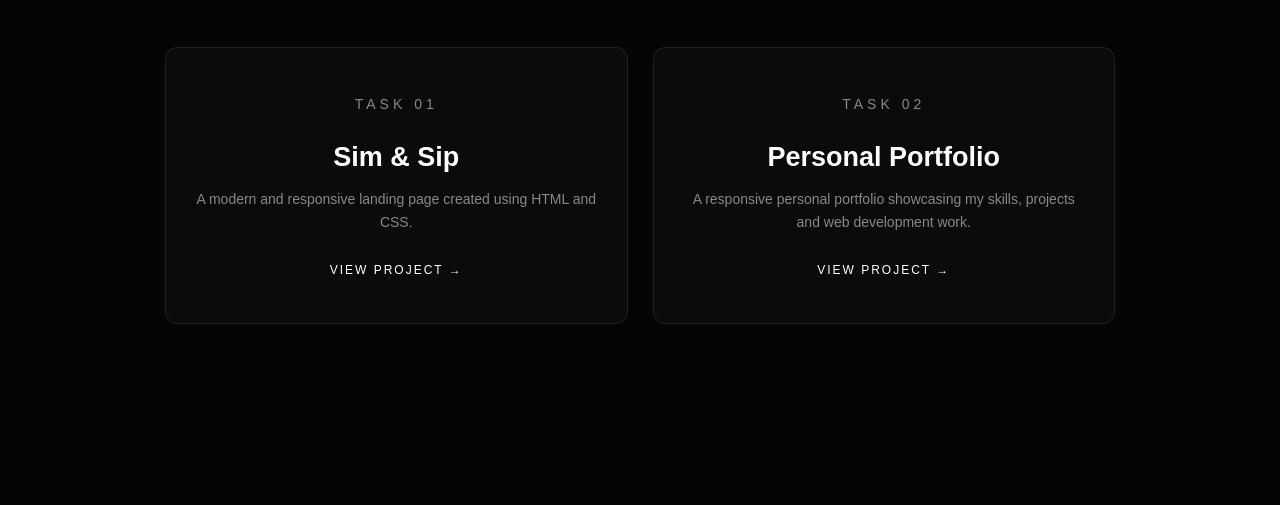
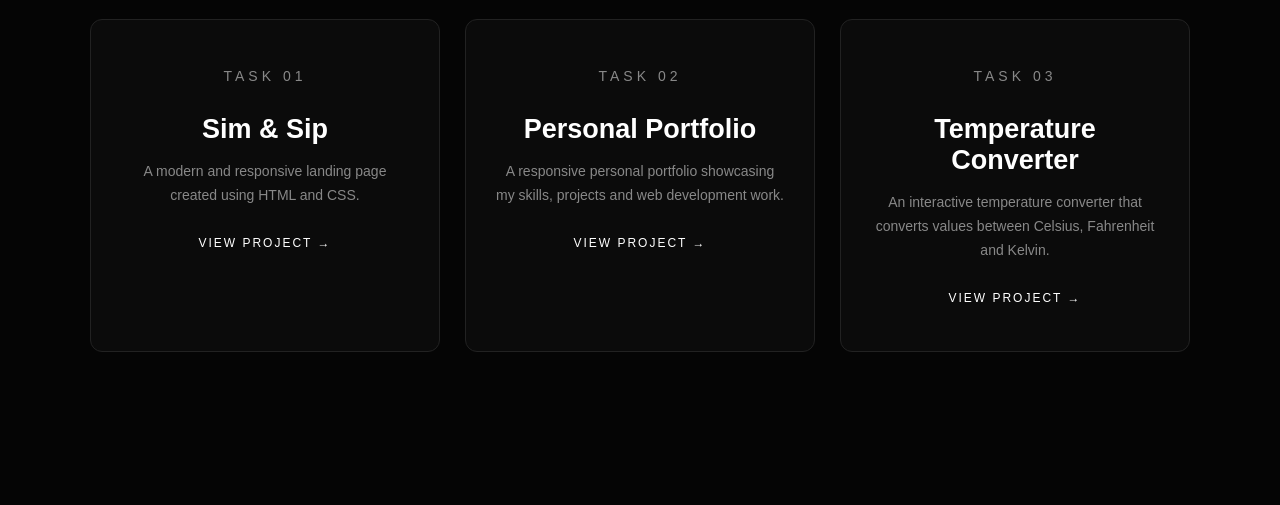
Before and after one commit to harmanjotkaursidhu/OIBSIP, a plain HTML site: page index.html in a window 1280 px wide. Shown: the part 295-800 px from the top of the page. Drawn offline with Linux system fonts and the light colour scheme.

Commit message:
Modify grid layout and add project cards
Updated the layout and added a new project card for the Temperature Converter.

```diff
--- a/index.html
+++ b/index.html
@@ -3,6 +3,7 @@
 <head>
     <meta charset="UTF-8">
     <meta name="viewport" content="width=device-width, initial-scale=1.0">
+
     <title>OIBSIP Projects | Harmanjot Kaur Sidhu</title>
 
     <style>
@@ -27,7 +28,7 @@
 
         .container {
             width: 100%;
-            max-width: 950px;
+            max-width: 1100px;
             text-align: center;
         }
 
@@ -51,7 +52,7 @@
 
         .projects {
             display: grid;
-            grid-template-columns: repeat(2, 1fr);
+            grid-template-columns: repeat(3, 1fr);
             gap: 25px;
         }
 
@@ -95,6 +96,12 @@
             letter-spacing: 2px;
         }
 
+        @media (max-width: 900px) {
+            .projects {
+                grid-template-columns: repeat(2, 1fr);
+            }
+        }
+
         @media (max-width: 650px) {
             h1 {
                 font-size: 36px;
@@ -121,7 +128,9 @@
 
     <div class="projects">
 
+        <!-- TASK 01 -->
         <a href="Task-1-Landing-Page/" class="card">
+
             <p class="number">TASK 01</p>
 
             <h2>Sim & Sip</h2>
@@ -131,11 +140,16 @@
                 HTML and CSS.
             </p>
 
-            <span class="view">VIEW PROJECT →</span>
+            <span class="view">
+                VIEW PROJECT →
+            </span>
+
         </a>
 
 
+        <!-- TASK 02 -->
         <a href="Task-2-Portfolio/" class="card">
+
             <p class="number">TASK 02</p>
 
             <h2>Personal Portfolio</h2>
@@ -145,7 +159,29 @@
                 projects and web development work.
             </p>
 
-            <span class="view">VIEW PROJECT →</span>
+            <span class="view">
+                VIEW PROJECT →
+            </span>
+
+        </a>
+
+
+        <!-- TASK 03 -->
+        <a href="Task-3-Temperature-Converter/" class="card">
+
+            <p class="number">TASK 03</p>
+
+            <h2>Temperature Converter</h2>
+
+            <p>
+                An interactive temperature converter that converts
+                values between Celsius, Fahrenheit and Kelvin.
+            </p>
+
+            <span class="view">
+                VIEW PROJECT →
+            </span>
+
         </a>
 
     </div>
```
